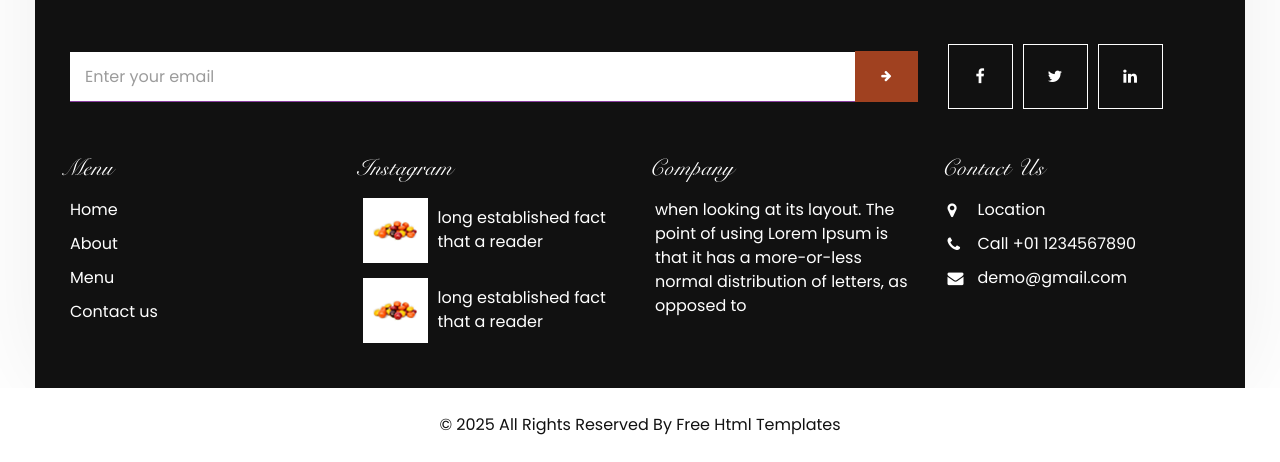
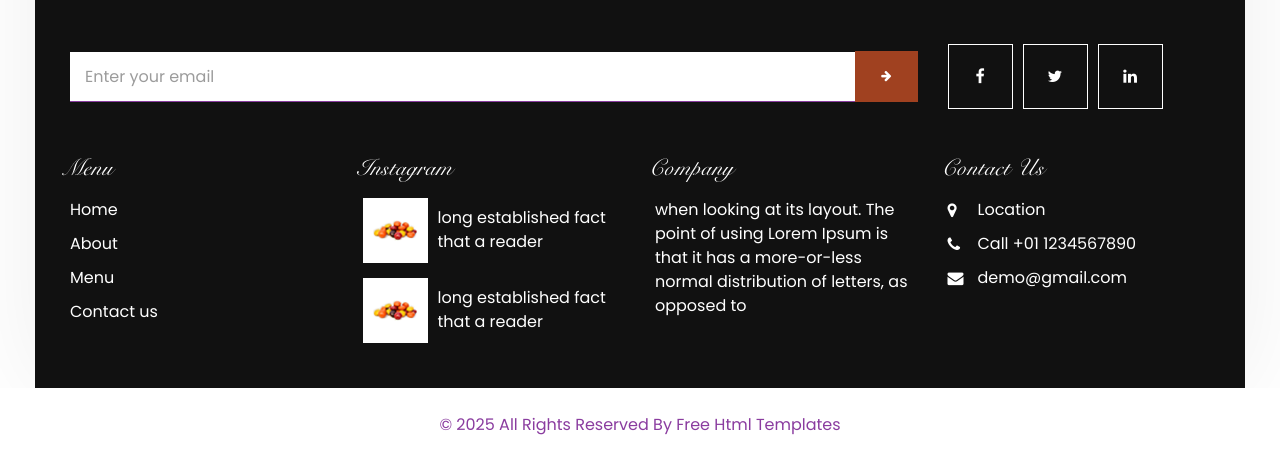
Before and after one commit to fauzifzifi/dechabooth, a PHP site: page / in a window 1280 px wide. Shown: the part 3170-3632 px from the top of the page. Run offline with PHP 8.4, Linux system fonts and the light colour scheme; some libraries are stand-ins or nearby versions.

Commit message:
Update style.css

```diff
--- a/css/style.css
+++ b/css/style.css
@@ -1027,7 +1027,7 @@ a:focus {
 }
 
 .footer_section p {
-  color: #111111;
+  color: #6f1089d0;
   margin: 0 auto;
   text-align: center;
   padding: 25px 0;
```
